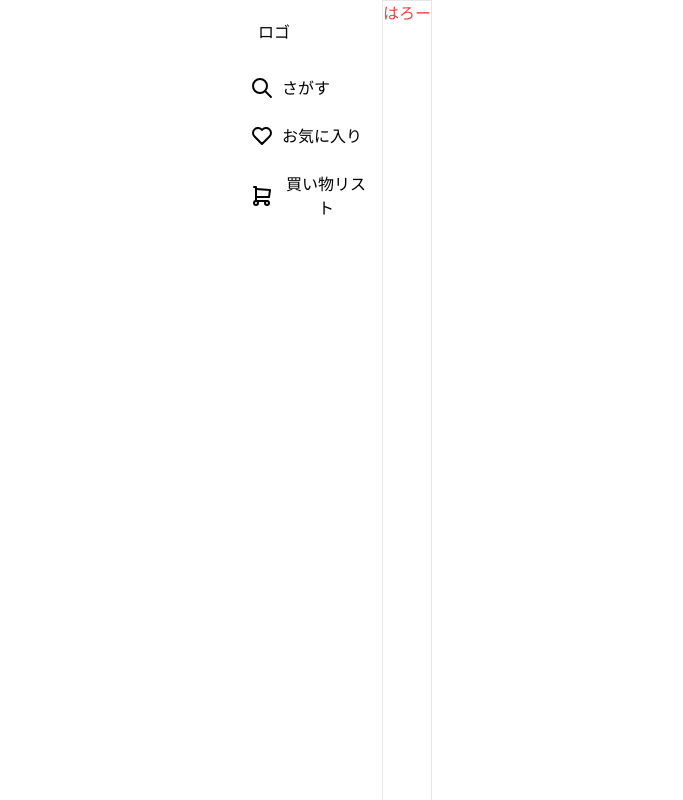
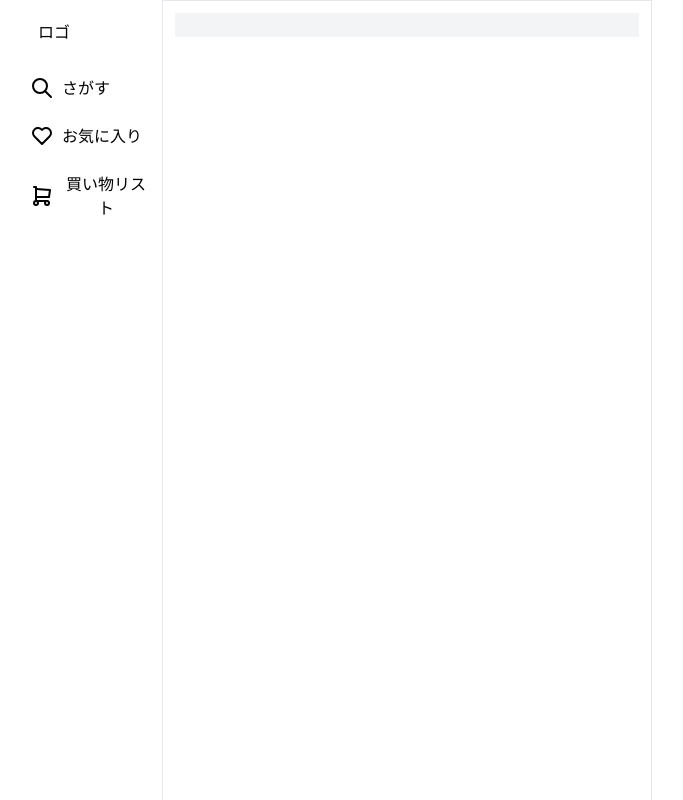
Before and after one commit to qin-team-recipe/14-frontend, a Next.js app: page / in a window 1280 px wide. Shown: the top 800 px of the page, without its empty margins (305-988 px from the left). Built offline with nearby package versions, Linux system fonts and the light colour scheme.

Commit message:
✨ main部分の中身を作成しました

```diff
--- a/src/app/page.jsx
+++ b/src/app/page.jsx
@@ -1,7 +1,8 @@
+
 export default function Home() {
   return (
-    <>
-      <p className="text-red-500">はろー</p>
-    </>
+    <div>
+      <input className="mx-3  mt-3 w-116 bg-gray-100" type="text" />
+    </div>
   );
 }
```
